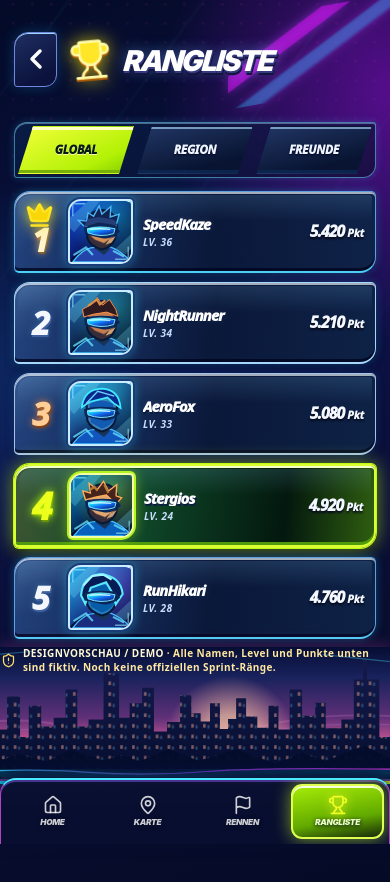
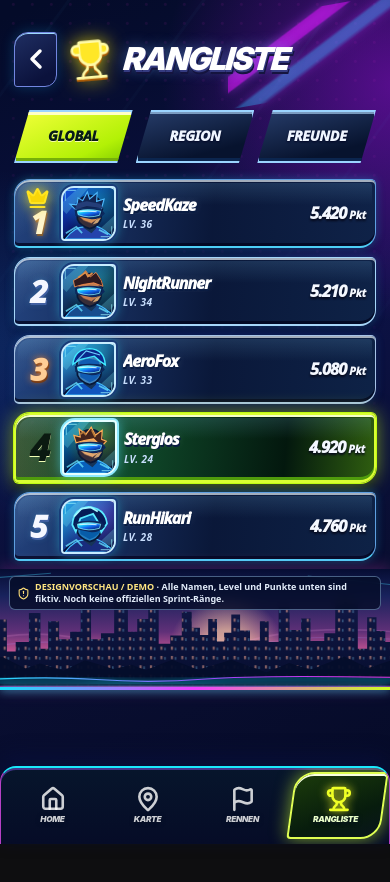
Before and after one commit to Tokioace/Runnit, a React (Vite) app: page /leaderboard in a window 390 px wide. Shown: the top 882 px of the page. After the commit the page ends 844 px from the top, so only its background shows below. Built offline with nearby package versions, Linux system fonts and the light colour scheme; no server answers.

Commit message:
style(leaderboard): compact five neon ranks, cinematic skyline and arcade tabs on iPhone

```diff
--- a/src/styles/leaderboardArcade.css
+++ b/src/styles/leaderboardArcade.css
@@ -25,7 +25,7 @@
 }
 .runnit-ranking-header{
   position:relative;display:flex;align-items:center;gap:9px;
-  min-height:78px;margin-bottom:16px;
+  min-height:78px;margin-bottom:10px;
 }
 .runnit-ranking-header::before{
   content:"";position:absolute;pointer-events:none;right:-19px;top:-12px;
@@ -53,8 +53,8 @@
   text-shadow:0 0 8px #04d9fb;white-space:nowrap;
 }
 .runnit-ranking-header h1{
-  margin:5px 0 0;white-space:nowrap;line-height:1;
-  font-size:clamp(24px,7.35vw,39px);letter-spacing:-.065em;
+  margin:0;white-space:nowrap;line-height:1;
+  font-size:clamp(28px,8.1vw,42px);letter-spacing:-.065em;
   font-weight:1000;font-style:italic;
   text-shadow:1px 2px 0 #353b81,2px 4px 0 #15143f,0 0 15px #72adff78;
   transform:skewX(-6deg);
@@ -66,18 +66,16 @@
 }
 .runnit-ranking-tabs{
   display:grid;grid-template-columns:repeat(3,minmax(0,1fr));align-items:stretch;
-  gap:3px;margin:24px 0 13px;padding:3px;
-  background:linear-gradient(155deg,rgba(10,39,83,.58),rgba(8,13,40,.6));
-  border:1px solid rgba(108,217,251,.54);border-radius:13px 3px 13px 3px;
-  box-shadow:inset 0 1px #b3ddff68,0 0 9px #34c7ff36;
+  gap:3px;margin:12px 0 16px;padding:0;
+  background:none;border:0;box-shadow:none;
 }
 .runnit-ranking-tab{
   clip-path:polygon(13% 0,100% 0,87% 100%,0 100%);
-  min-height:48px;padding:9px 0 9px;display:flex;align-items:center;justify-content:center;
-  gap:3px;border:1px solid transparent;
-  background:linear-gradient(166deg,#223765,#081432 75%);
+  min-height:53px;padding:9px 3px;display:flex;align-items:center;justify-content:center;
+  gap:3px;border:2px solid #9bd4ff;
+  background:linear-gradient(166deg,#263c69,#07132e 75%);
   box-shadow:inset 0 2px #b2dcff9e,inset 0 -3px #0b254e;
-  color:#eff5ff;font:italic 950 clamp(10px,3.05vw,14px)/1 system-ui,sans-serif;
+  color:#eff5ff;font:italic 950 clamp(12px,3.65vw,16px)/1 system-ui,sans-serif;
   text-shadow:0 1px 2px #010525;
   letter-spacing:-.02em;transition:filter .15s,transform .15s;
   cursor:pointer;
@@ -91,20 +89,22 @@
 .runnit-ranking-tab:focus-visible{outline:3px solid #fff;outline-offset:2px}
 .runnit-ranking-tab svg{width:15px;height:15px;flex:none}
 .runnit-ranking-demo-ribbon{
-  display:flex;align-items:center;gap:7px;
-  margin:0 1px 11px;color:#ffe8a0;
-  font:850 10px/1.35 system-ui,-apple-system,sans-serif;letter-spacing:.04em;
+  position:absolute;right:9px;top:7px;z-index:1;display:flex;align-items:center;gap:5px;
+  max-width:calc(100% - 18px);padding:4px 7px;margin:0;
+  border:1px solid rgba(164,212,255,.42);border-radius:6px;
+  background:rgba(4,12,38,.78);backdrop-filter:blur(4px);
+  color:#e3edfa;font:750 9px/1.35 system-ui,-apple-system,sans-serif;
 }
-.runnit-ranking-demo-ribbon svg{height:15px;width:15px;flex:none;color:#ffdd6b}
-.runnit-ranking-demo-ribbon strong{color:#fff8d6}
+.runnit-ranking-demo-ribbon svg{height:13px;width:13px;flex:none;color:#ffdf78}
+.runnit-ranking-demo-ribbon strong{color:#ffe681}
 .runnit-ranking-list{
   list-style:none;display:grid;gap:9px;margin:0;padding:0;
 }
 .runnit-ranking-row{
   --ranking-row-glow:rgba(38,211,255,.3);
   position:relative;display:grid;align-items:center;
-  grid-template-columns:37px 65px minmax(0,1fr) auto;
-  gap:10px;min-height:81px;padding:7px 11px 7px 6px;isolation:isolate;
+  grid-template-columns:33px 55px minmax(0,1fr) auto;
+  gap:7px;min-height:69px;padding:5px 9px 5px 6px;isolation:isolate;
   border:1.5px solid #5e9fe1;border-bottom:2px solid #4dcff7;
   border-radius:16px 5px 16px 5px;
   background:
@@ -130,34 +130,34 @@
 }
 .runnit-ranking-place{position:relative;display:grid;place-items:center;align-self:stretch;min-width:0}
 .runnit-ranking-place strong{
-  color:#f5f7ff;font:italic 1000 32px/1 system-ui,sans-serif;
+  color:#f5f7ff;font:italic 1000 31px/1 system-ui,sans-serif;
   letter-spacing:-.085em;text-shadow:1px 2px 0 #4160a2,0 0 7px #5bc9ff47;
 }
-.runnit-ranking-place.is-gold{align-items:end;padding-bottom:8px}
+.runnit-ranking-place.is-gold{align-items:end;padding-bottom:3px}
 .runnit-ranking-place.is-gold strong{color:#fff4cb;text-shadow:0 0 8px #f8b758,1px 2px #684728}
 .runnit-ranking-place.is-gold svg{
-  position:absolute;top:2px;color:#ffe421;fill:#f8d608;
-  width:31px;height:28px;filter:drop-shadow(0 0 7px #f9e51a);
+  position:absolute;top:1px;color:#ffe421;fill:#f8d608;
+  width:27px;height:24px;filter:drop-shadow(0 0 7px #f9e51a);
 }
 .runnit-ranking-row:nth-child(3) .runnit-ranking-place strong{
   color:#ffce96;text-shadow:0 0 7px #d87c37,1px 2px #55270c;
 }
 .runnit-ranking-row.is-featured .runnit-ranking-place strong{
-  color:#ecff1d;font-size:37px;text-shadow:0 0 10px #b4ff10,1px 2px #577700;
+  color:#0b1a11;font-size:36px;text-shadow:0 1px 0 #f3ffb7;
 }
 .runnit-ranking-avatar{
-  display:block;width:65px;height:65px;flex:none;overflow:hidden;
+  display:block;width:55px;height:55px;flex:none;overflow:hidden;
   border:2px solid #c8edff;border-radius:13px 4px 13px 4px;
   background:#144881;box-shadow:inset 0 1px #fff,0 0 0 2px #193c78,0 0 12px #30dcff8c;
 }
 .runnit-board-avatar-art{display:block;width:100%;height:100%}
 .runnit-ranking-row.is-featured .runnit-ranking-avatar{
-  border-color:#f5ffa2;box-shadow:0 0 0 2px #b1f41f,0 0 13px #c1fa1ca1;
+  border-color:#e6ffff;box-shadow:0 0 0 2px #8ee9ff,0 0 13px #55ddffbb;
 }
 .runnit-ranking-person{min-width:0;display:flex;flex-direction:column;justify-content:center;gap:5px}
 .runnit-ranking-person strong{
   display:block;overflow:hidden;text-overflow:ellipsis;white-space:nowrap;
-  font:italic 1000 clamp(14px,3.8vw,19px)/1.1 system-ui,sans-serif;
+  font:italic 1000 clamp(15px,4.1vw,21px)/1.1 system-ui,sans-serif;
   letter-spacing:-.055em;color:#fff;
   text-shadow:1px 2px 0 #0a1c42,0 0 9px rgba(255,255,255,.13);
 }
@@ -170,20 +170,12 @@
   color:#f4f8ff;filter:drop-shadow(0 2px 1px #05081a);
 }
 .runnit-ranking-points strong{
-  font:italic 1000 clamp(15px,4vw,22px)/1 system-ui,sans-serif;
+  font:italic 1000 clamp(15px,4.2vw,22px)/1 system-ui,sans-serif;
   letter-spacing:-.055em;font-variant-numeric:tabular-nums;
 }
 .runnit-ranking-points span{
   font:italic 950 clamp(9px,2.7vw,13px)/1 system-ui,sans-serif;
 }
-.runnit-ranking-disclaimer{
-  color:#d8eafb;display:flex;align-items:flex-start;gap:6px;
-  font:600 10px/1.55 system-ui,sans-serif;
-  margin:13px 3px 0;padding:8px 10px;
-  border:1px solid #5984ad88;border-radius:8px;
-  background:linear-gradient(90deg,#0a2045aa,#181538a9);
-}
-.runnit-ranking-disclaimer svg{width:15px;height:15px;flex:none;color:#ffd96c;margin-top:1px}
 .runnit-ranking-no-results{
   display:flex;align-items:center;flex-direction:column;text-align:center;justify-content:center;
   padding:30px 18px 26px;min-height:346px;gap:12px;
@@ -212,7 +204,7 @@
 .runnit-ranking-empty-stripes span:nth-child(2){width:84%}
 .runnit-ranking-empty-stripes span:nth-child(3){width:65%}
 .runnit-ranking-city{
-  position:relative;z-index:0;height:clamp(123px,35vw,195px);
+  position:relative;z-index:0;height:clamp(112px,31vw,182px);
   margin:0 -14px;margin-top:8px;
   background:url('/runnit-ranking-city.svg') center bottom/cover no-repeat;
   filter:drop-shadow(0 -2px 8px #ff4cce3a);
@@ -223,12 +215,22 @@
   background:linear-gradient(90deg,#18dffc,#f03fff,#cdff22);
   box-shadow:0 0 10px #42e7ff;
 }
-.runnit-ranking-city-caption{
-  position:absolute;left:18px;bottom:12px;
-  font:italic 1000 10px/1 system-ui,sans-serif;
-  letter-spacing:.2em;color:#d6faff;text-shadow:0 0 8px #05112d;
+.runnit-ranking-screen .runnit-game-dock{border-top:2px solid #49eafd;box-shadow:inset 0 2px #8f5dff73,0 -9px 20px #080f3cc4}
+.runnit-ranking-screen .runnit-ranking-dock{background:linear-gradient(180deg,#07162cf8,#060c27f8);border-top-color:#1ae9fc}
+.runnit-ranking-screen .runnit-ranking-dock .runnit-dock-item{
+  min-height:67px;border-radius:8px 2px 8px 2px;font-size:11px;
 }
-.runnit-ranking-screen .runnit-game-dock{border-top:2px solid #49eafd;box-shadow:inset 0 2px #8f5dff73,0 -9px 20px #080f3cc4}
+.runnit-ranking-screen .runnit-ranking-dock .runnit-dock-item svg{
+  width:26px;height:26px;stroke-width:2.4;
+}
+.runnit-ranking-screen .runnit-ranking-dock .runnit-dock-active{
+  border-radius:19px 4px 19px 4px;transform:skewX(-8deg);
+  background:linear-gradient(160deg,#1b3b0b,#071c0d 65%,#09151c)!important;
+}
+.runnit-ranking-screen .runnit-ranking-dock .runnit-dock-active svg,
+.runnit-ranking-screen .runnit-ranking-dock .runnit-dock-active .runnit-dock-caption{
+  transform:skewX(8deg);
+}
 .runnit-ranking-screen .runnit-dock-active{
   background:linear-gradient(170deg,#a7ed07,#61a900 64%,#16280a)!important;
   color:#eaffc9!important;border:2px solid #dfff52!important;
@@ -243,15 +245,15 @@
 @media(max-width:370px){
   .runnit-ranking-stage{padding-inline:10px}
   .runnit-ranking-header{gap:6px}
-  .runnit-ranking-header h1{font-size:clamp(22px,7.1vw,29px)}
+  .runnit-ranking-header h1{font-size:clamp(24px,7.8vw,31px)}
   .runnit-ranking-back{width:37px;height:49px}
   .runnit-ranking-trophy{width:42px;height:53px}
   .runnit-ranking-trophy svg{width:37px;height:37px}
-  .runnit-ranking-tab{font-size:clamp(9px,2.75vw,12px)}
-  .runnit-ranking-row{grid-template-columns:28px 50px minmax(0,1fr) auto;gap:6px;min-height:70px;padding:6px 8px 6px 5px}
-  .runnit-ranking-avatar{width:50px;height:50px}
+  .runnit-ranking-tab{font-size:clamp(10px,3.05vw,12px);min-height:49px}
+  .runnit-ranking-row{grid-template-columns:27px 49px minmax(0,1fr) auto;gap:5px;min-height:63px;padding:5px 7px 5px 4px}
+  .runnit-ranking-avatar{width:49px;height:49px}
   .runnit-ranking-place strong{font-size:26px}
-  .runnit-ranking-place.is-gold svg{height:23px;width:24px}
+  .runnit-ranking-place.is-gold svg{height:22px;width:24px}
   .runnit-ranking-row.is-featured .runnit-ranking-place strong{font-size:29px}
   .runnit-ranking-person strong{font-size:clamp(12px,3.7vw,16px)}
   .runnit-ranking-points strong{font-size:clamp(12px,3.7vw,16px)}
```
